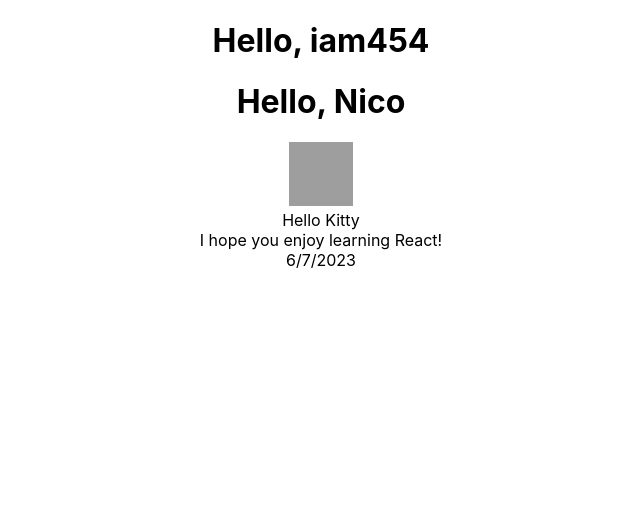
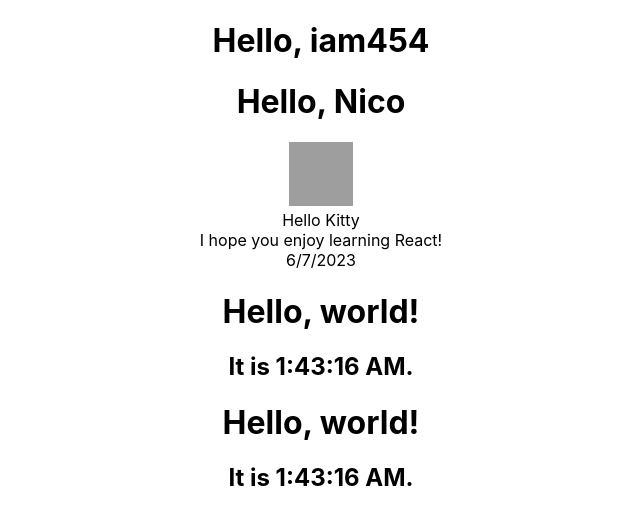
Before and after one commit to iam454/react-study, a React (Create React App) app in the folder my-app/: page / in a window 1280 px wide. Shown: the top 524 px of the page, without its empty margins (319-959 px from the left). Built offline with nearby package versions, Linux system fonts and the light colour scheme; grey boxes are pictures that could not be loaded.

Commit message:
feat: 2-5.State
Class 컴포넌트 vs Function 컴포넌트

```diff
--- a/my-app/src/App.js
+++ b/my-app/src/App.js
@@ -1,12 +1,16 @@
 import "./App.css";
 import Composition from "./components/2-4.Props/Composition";
 import Extraction from "./components/2-4.Props/Extraction/Extraction";
+import ClassComponent from "./components/2-5.State/ClassComponent";
+import FunctionalComponent from "./components/2-5.State/FunctionalComponent";
 
 function App() {
   return (
     <div className="App">
       <Composition />
       <Extraction />
+      <ClassComponent />
+      <FunctionalComponent />
     </div>
   );
 }
--- /dev/null
+++ b/my-app/src/components/2-5.State/ClassComponent.jsx
@@ -0,0 +1,34 @@
+import React, { Component } from "react";
+
+export default class ClassComponent extends Component {
+  constructor(props) {
+    super(props);
+    this.state = { date: new Date() };
+  }
+
+  // 컴포넌트가 그려지자마자 호출
+  componentDidMount() {
+    this.timerID = setInterval(() => this.tick(), 1000);
+  }
+
+  // 컴포넌트가 사라지기 직전 호출
+  componentWillUnmount() {
+    clearInterval(this.timerID);
+  }
+
+  tick() {
+    this.setState({
+      date: new Date(),
+    });
+  }
+
+  // 그려주는 함수
+  render() {
+    return (
+      <div>
+        <h1>Hello, world!</h1>
+        <h2>It is {this.state.date.toLocaleTimeString()}.</h2>
+      </div>
+    );
+  }
+}
--- /dev/null
+++ b/my-app/src/components/2-5.State/FunctionalComponent.jsx
@@ -0,0 +1,27 @@
+import React, { useEffect, useState } from "react";
+
+export default function FunctionalComponent() {
+  const [date, setDate] = useState(new Date());
+
+  // componentDidMount와 유사
+  useEffect(() => {
+    const intrervalId = setInterval(() => tick(), 1000);
+
+    // componentWillUnmount와 유사
+    return () => {
+      clearInterval(intrervalId);
+    };
+  }, []);
+
+  const tick = () => {
+    setDate(new Date());
+  };
+
+  // render와 유사
+  return (
+    <div>
+      <h1>Hello, world!</h1>
+      <h2>It is {date.toLocaleTimeString()}.</h2>
+    </div>
+  );
+}
```
